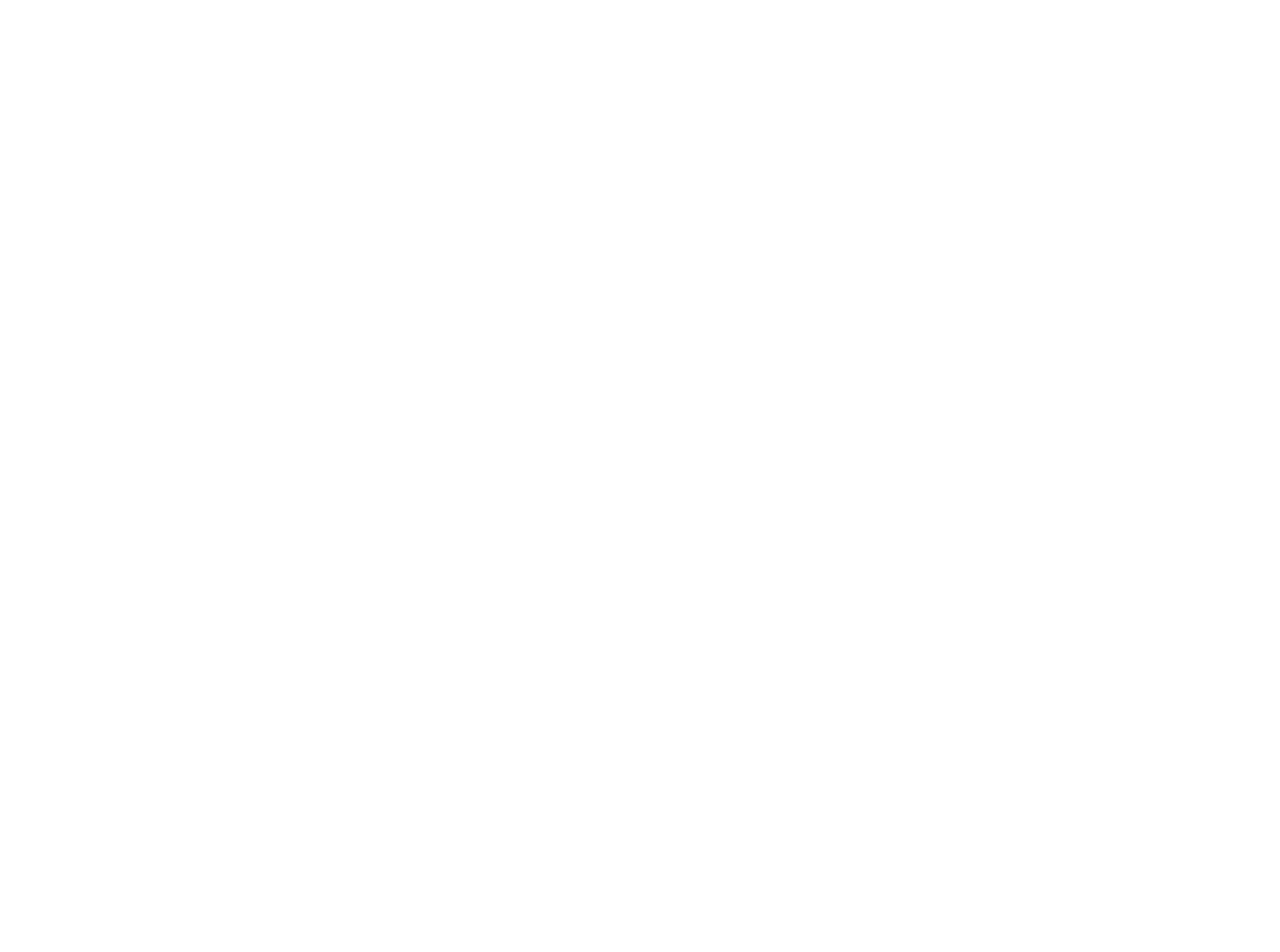
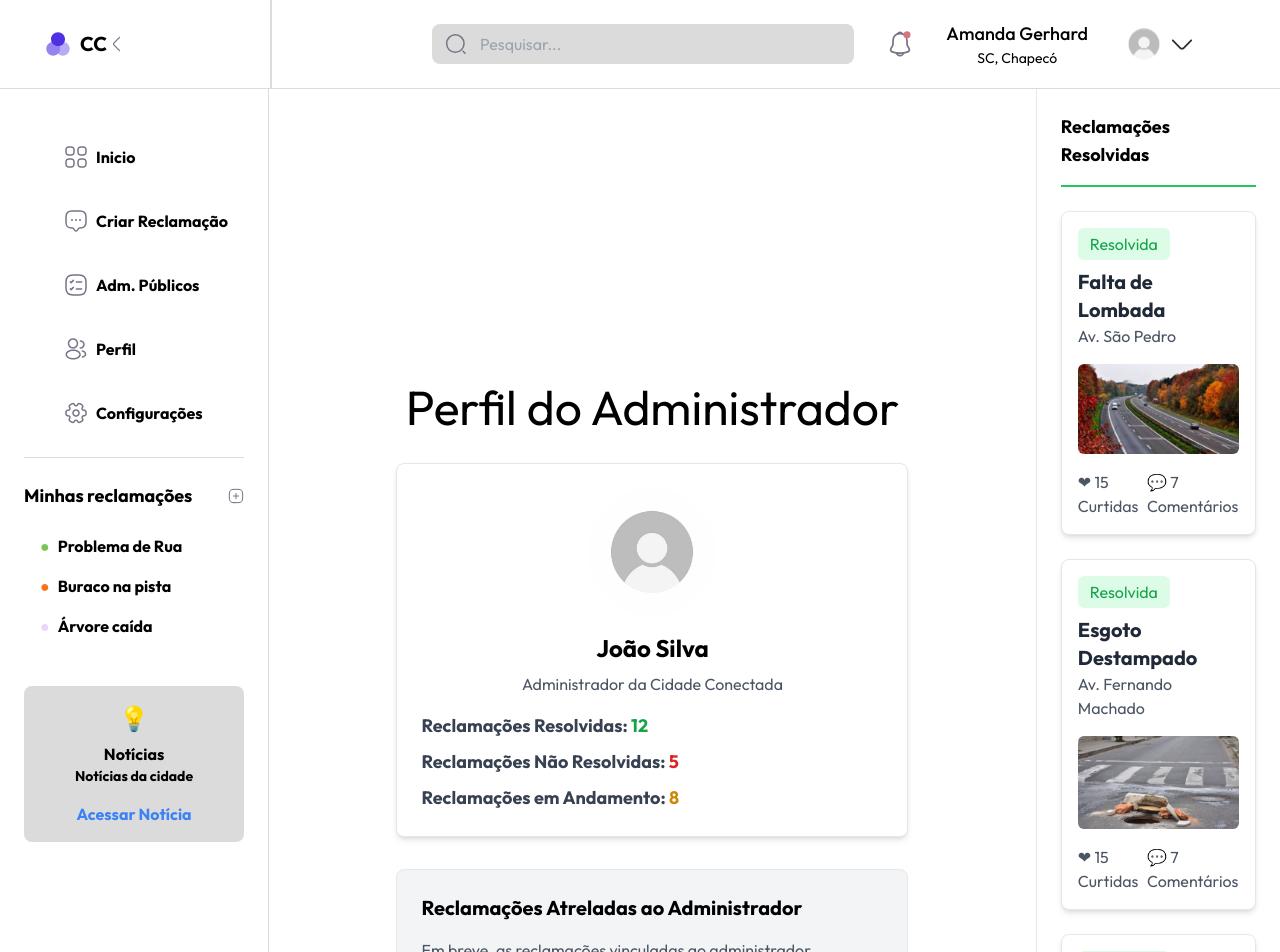
Before and after one commit to gabreaw/cidadeconectada, a React (Vite) app in the folder frontend/: page /adminProfile in a window 1280 px wide. Before the commit this address had no page. Shown: the top 952 px of the page. Before the commit the page ends 800 px from the top, so only its background shows below. Built offline with nearby package versions, Linux system fonts and the light colour scheme.

Commit message:
Criação da tela de perfil do administrador

```diff
--- a/frontend/src/App.jsx
+++ b/frontend/src/App.jsx
@@ -5,6 +5,7 @@
 import Complaint from './pages/Complaint';
 import ComplaintForm from './pages/ComplaintForm';
 import Inicio from './pages/Inicio';
+import AdminProfile from './pages/AdminProfile';
 import './styles/App.css';
 
 function App() {
@@ -17,6 +18,7 @@
           <Route path="/register" element={<RegisterForm />} />
           <Route path="/complaint" element={<Complaint />} />
           <Route path="/complaintForm" element={<ComplaintForm />} />
+          <Route path="/adminProfile" element={<AdminProfile />} />
         </Routes>
       </div>
     </Router>
--- /dev/null
+++ b/frontend/src/pages/AdminProfile.jsx
@@ -0,0 +1,71 @@
+import React, { useState } from "react";
+import Header from "../components/Header/Header";
+import Sidebar from "../components/Sidebar/Sidebar";
+import HighlightSidebar from "../components/HighlightSidebar/HighlightSidebar";
+import adminPhoto from "../images/adminfoto.jpg"; // Importe a foto do administrador ou use um link
+
+const AdminProfile = () => {
+  // Informações do administrador
+  const [adminInfo] = useState({
+    name: "João Silva",
+    photo: adminPhoto, // Foto do administrador
+    resolvedComplaints: 12,
+    unresolvedComplaints: 5,
+    ongoingComplaints: 8,
+  });
+
+  return (
+    <>
+      <Header />
+      <div className="flex">
+        <Sidebar />
+        <div className="flex flex-col items-center justify-center w-full p-16">
+          <h1 className="text-5xl mb-8 font-mulish">Perfil do Administrador</h1>
+
+          {/* Informações do Administrador */}
+          <div className="p-6 border rounded-lg w-full max-w-lg shadow-md bg-white">
+            <div className="flex flex-col items-center text-center">
+              {/* Foto do Administrador */}
+              <img
+                src={adminInfo.photo}
+                alt="Foto do Administrador"
+                className="w-32 h-32 rounded-full mb-4"
+              />
+
+              {/* Nome do Administrador */}
+              <h2 className="text-2xl font-bold mb-2">{adminInfo.name}</h2>
+              <p className="text-gray-600 mb-4">Administrador da Cidade Conectada</p>
+
+              {/* Estatísticas de Reclamações */}
+              <div className="w-full text-left space-y-2">
+                <p className="text-lg font-semibold text-gray-700">
+                  Reclamações Resolvidas:{" "}
+                  <span className="font-bold text-green-600">{adminInfo.resolvedComplaints}</span>
+                </p>
+                <p className="text-lg font-semibold text-gray-700">
+                  Reclamações Não Resolvidas:{" "}
+                  <span className="font-bold text-red-600">{adminInfo.unresolvedComplaints}</span>
+                </p>
+                <p className="text-lg font-semibold text-gray-700">
+                  Reclamações em Andamento:{" "}
+                  <span className="font-bold text-yellow-600">{adminInfo.ongoingComplaints}</span>
+                </p>
+              </div>
+            </div>
+          </div>
+
+          {/* Área para futuras reclamações vinculadas */}
+          <div className="mt-8 p-6 border rounded-lg w-full max-w-lg bg-gray-100">
+            <h2 className="text-xl font-bold mb-4">Reclamações Atreladas ao Administrador</h2>
+            <p className="text-gray-600">
+              Em breve, as reclamações vinculadas ao administrador aparecerão aqui.
+            </p>
+          </div>
+        </div>
+        <HighlightSidebar />
+      </div>
+    </>
+  );
+};
+
+export default AdminProfile;
```
Also changed, not shown: frontend/src/images/adminfoto.jpg (added).
